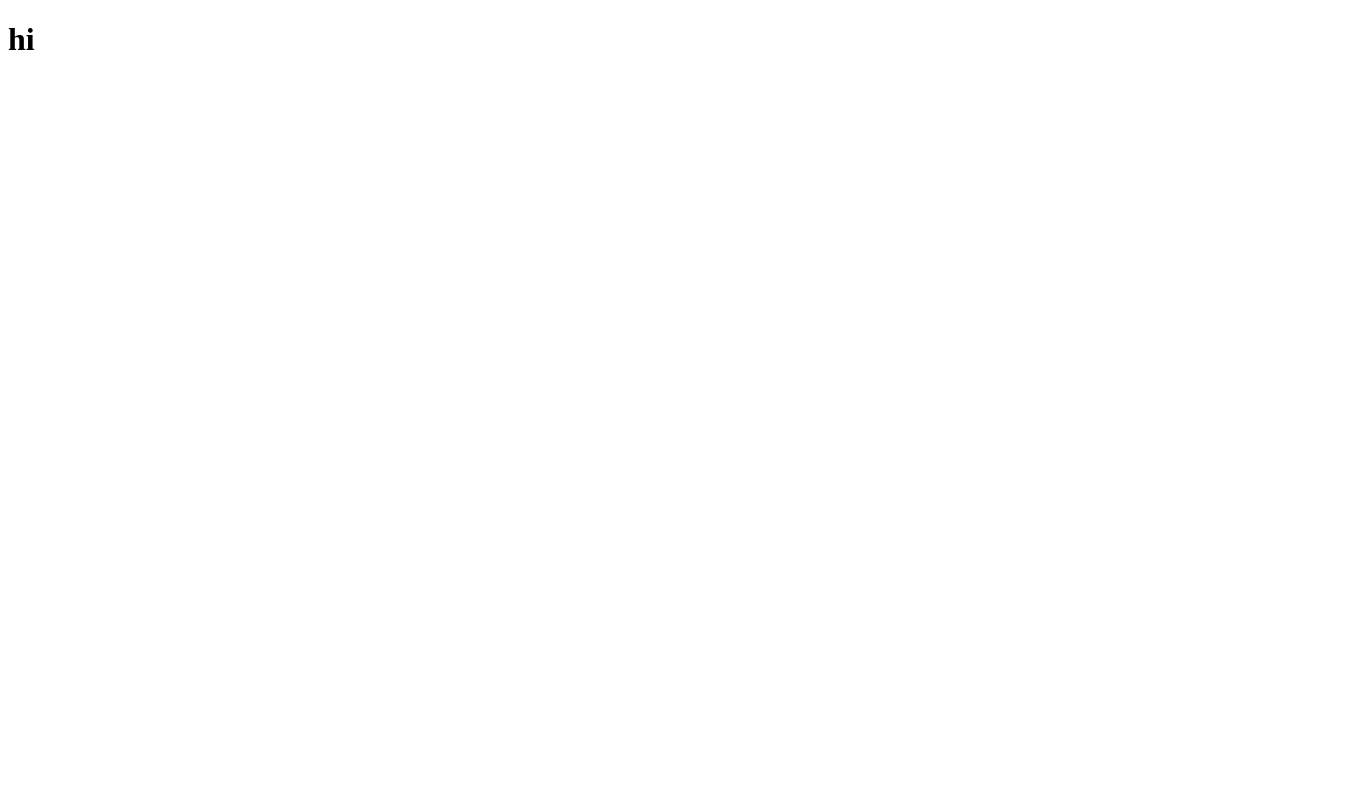
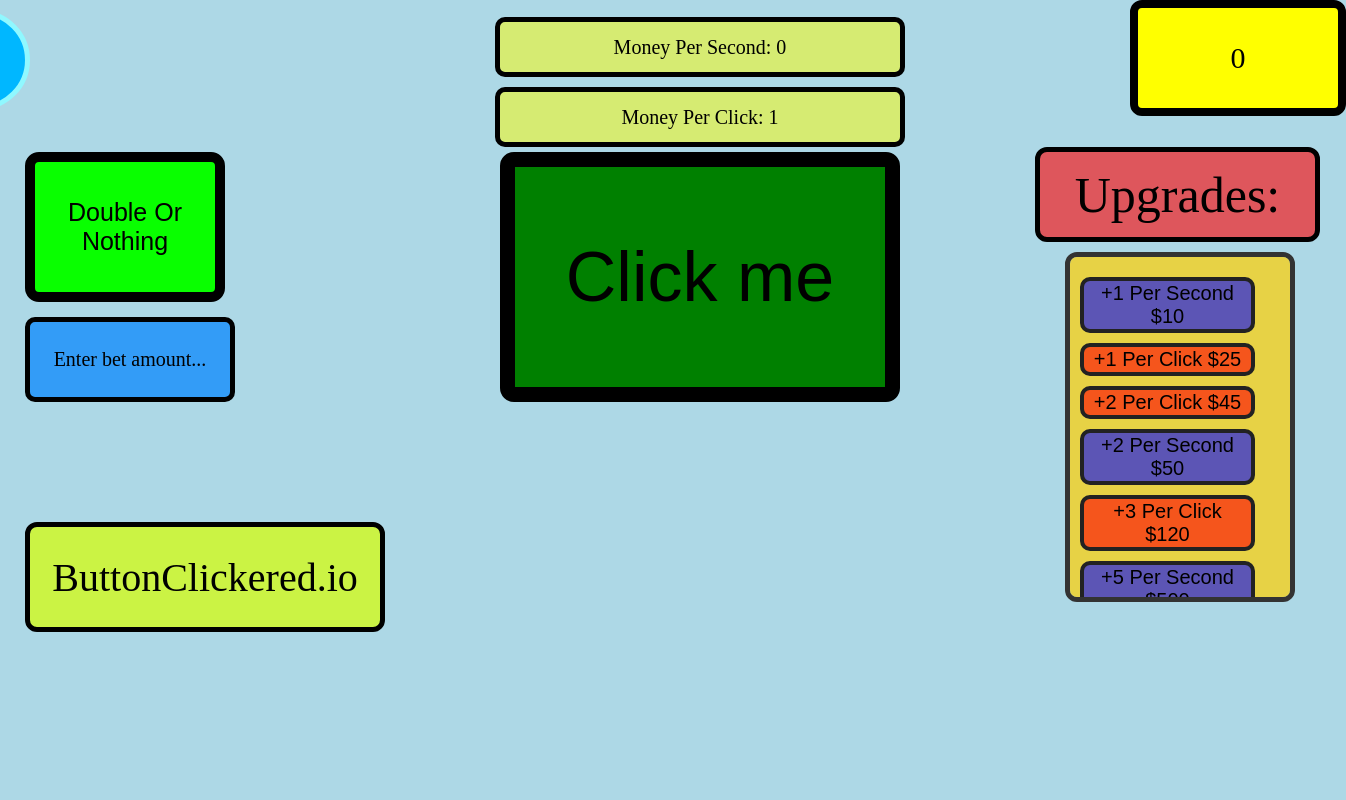
Before and after one commit to buttonclickered/button-clicker, a plain HTML site: page index.html in a window 1280 px wide. Shown: the whole page, 1346 px wide, since content can reach past the window. Drawn offline with Linux system fonts and the light colour scheme.

Commit message:
PLS CLICK

```diff
--- a/index.html
+++ b/index.html
@@ -1,9 +1,38 @@
-<!DOCTYPE html>
-<html>
-    <head>
-<h1> hi </h1>
-    </head>
-    <body>
 
-    </body>
-    </html>
+<html><head>
+   <meta name="description" content="This is a simple online game where you can click a button to get a form of currency. With the currency, you can buy upgrades like: "+1 click per click" or "+2 click per second" which can automate or help you on your journey to get as many clicks as possible! One of the newest feature is that there is a "Double or nothing" where you can enter a amount of clicks and there is a 50/50 to get twice the amount of clicks or to lose them! Now that you know how to play, it's time to start clicking! Good luck on your journey!">
+  <meta name="viewport" content="width=device-width, initial-scale=1.0">
+  <meta name="google-site-verification" content="google078312ee2d77f1e8.html" />
+  <link rel="stylesheet" href="style.css">
+  <title>Button Clicker</title>
+  <link rel="icon" type="image/png" href="favicon.png">
+</head>
+<body>
+  <div id="header">0</div>
+  <br> <br>
+  <button id="clickme" onclick="Add()">Click me</button>
+  <div id="upgrade-container">
+    <button class="upgrade-btn" id="onepsec" onclick="addsec(1,10)">+1 Per Second $10</button>
+    <button class="upgrade-btn" id="oneclick" onclick="addclick(1,25)">+1 Per Click $25</button>
+    <button class="upgrade-btn" id="twoclick" onclick="addclick(2,45)">+2 Per Click $45</button>
+    <button class="upgrade-btn" id="twopsec" onclick="addsec(2,50)"> +2 Per Second $50</button>
+    <button class="upgrade-btn" id="threeclick" onclick="addclick(3,120)"> +3 Per Click $120</button>
+    <button class="upgrade-btn" id="fiveppsec" onclick="addsec(5,500)"> +5 Per Second $500</button>
+    <button class="upgrade-btn" id="tenpsec" onclick="addsec(10,2000)"> +10 Per Second $2000</button>
+        <button class="upgrade-btn" id="fiveclick" onclick="addclick(5,1500)"> +5 Per Click $1500</button>
+        <button class="upgrade-btn" id="twentypsec" onclick="addsec(20,5000)"> +20 Per Second $5000</button>
+
+  </div>
+<div id="APS">Money Per Second: 0</div>
+<div id="CPS">Money Per Click: 1</div>
+<div id="upgrades">Upgrades:</div>
+<button id="rollbutton" onclick="roll()">Double Or Nothing</button>
+<div  placeholder="Enter bet amount..." contenteditable="true" id="amount"></div>
+<div id="buttonclickertitle">ButtonClickered.io</div>
+<button id="circle" onclick="info()"> i </button>
+<button id="infobox" onclick="closeinfo()"></button>
+  <div id="notification" style="display:none;"></div>
+  <script src="script.js"></script>
+
+
+</body></html>
--- /dev/null
+++ b/script.js
@@ -0,0 +1,124 @@
+// Disable right-click context menu for the whole page
+document.addEventListener('contextmenu', function(e) {
+  e.preventDefault();
+});
+
+// Load saved values or use defaults
+let idk = Number(localStorage.getItem('idk')) || 0;
+let persec = Number(localStorage.getItem('persec')) || 0;
+let perclick = Number(localStorage.getItem('perclick')) || 1;
+let intervalId = null;
+const headerDiv = document.getElementById("header");
+const APS = document.getElementById("APS");
+const CPS = document.getElementById("CPS");
+
+function saveGame() {
+  localStorage.setItem('idk', idk);
+  localStorage.setItem('persec', persec);
+  localStorage.setItem('perclick', perclick);
+}
+ const infobox = document.getElementById('infobox');
+function updateHeader() {
+  headerDiv.textContent = idk;
+  saveGame();
+}
+
+
+function Add() {
+  idk = idk + perclick;
+  updateHeader();
+}
+
+
+function startPerSecond() {
+  if (intervalId !== null) return;
+  intervalId = setInterval(() => {
+    idk += persec;
+    updateHeader();
+  }, 1000);
+}
+
+// Update APS and CPS display every 100ms for faster feedback
+setInterval(() => {
+  APS.textContent = 'Money Per Second: ' + persec;
+  CPS.textContent = 'Money Per Click: ' + perclick;
+}, 100);
+
+function showNotification(message) {
+  const notification = document.getElementById('notification');
+  notification.textContent = message;
+  notification.style.display = 'block';
+  setTimeout(() => {
+    notification.style.display = 'none';
+  }, 2000);
+}
+
+function addsec(amount,cost) {
+  if (idk >= cost) {
+    persec = persec + amount;
+    idk -= cost;
+    updateHeader();
+    saveGame();
+  } else {
+    showNotification('Not enough money!');
+  }
+}
+function addclick(amount,cost) {
+  if (idk >= cost) {
+    perclick = perclick + amount;
+    idk -= cost;
+    updateHeader();
+    saveGame();
+  } else {
+    showNotification('Not enough money!');
+  }
+}
+function roll() {
+  const amountEl = document.getElementById('amount');
+  const amountStr = amountEl.innerText || amountEl.textContent;
+  const amount = Number(amountStr);
+
+  console.log("amountStr:", amountStr);
+  console.log("amount:", amount);
+
+  if (isNaN(amount) || amount <= 0) {
+    showNotification('Invalid bet amount!');
+    return;
+  }
+  if (amount > idk) {
+    showNotification('Not enough money!');
+    return;
+  }
+
+  let random = Math.floor(Math.random() * 2);
+  if (random === 0) {
+    idk += amount;
+    showNotification('You won!');
+  } else {
+    idk -= amount;
+    showNotification('You lost!');
+  }
+
+  updateHeader();
+  saveGame();
+}
+let opened = 0;
+function info() {
+  if (opened === 0) {
+   alert("If you want to play the knockoff version, click the button again.");
+    opened = 1;
+  } else {
+    window.location.href = "https://sahebsinghdhatt-eng.github.io/school/";
+    opened = 0;
+  }
+}
+function closeinfo() {
+  const infobox = document.getElementById('infobox');
+  infobox.style.display = 'none';
+  infobox.textContent = "";
+  infobox.style.backgroundColor = "transparent";
+}
+
+// On first load, update header to show loaded values
+updateHeader();
+startPerSecond();
--- /dev/null
+++ b/style.css
@@ -0,0 +1,409 @@
+#notification {
+  position: fixed;
+  left: 50%;
+  bottom: 30px;
+  transform: translateX(-50%);
+  background: #ff4444;
+  color: #fff;
+  padding: 18px 36px;
+  border-radius: 10px;
+  font-size: 22px;
+  box-shadow: 0 2px 12px rgba(0,0,0,0.2);
+  z-index: 1000;
+  display: none;
+  opacity: 0.95;
+  pointer-events: none;
+}
+#upgrade-container {
+  position: relative;
+  left: 1065px;
+  top: -150px;
+  width: 200px;
+  height: 300px;
+  background: rgba(255, 208, 0, 0.7);
+  border: 5px solid #333;
+  border-radius: 12px;
+  overflow-y:scroll;
+  overflow-x:hidden;
+  display: flex;
+  flex-direction: column;
+  gap: 20px;
+  padding: 20px 10px;
+}
+
+.upgrade-btn {
+  width: 180px;
+  height: 60px;
+  font-size: 22px;
+  border: 4px solid #222;
+  border-radius: 10px;
+  background-color: #4a90e2;
+  color: #fff;
+  margin-bottom: 10px;
+  cursor: pointer;
+  transition: background 0.2s;
+}
+.upgrade-btn:hover {
+  background-color: #357abd;
+}
+body {
+  background-color: lightblue;
+  margin: 0;
+  padding: 0;
+  height: 100%;
+}
+#header {
+  border-radius: 12px;
+  border: 8px solid black;
+  background-color: yellow;
+  width: 200px;
+  height: 100px;
+  display: flex;
+  justify-content: center;
+  align-items: center;
+  font-size: 30px;
+  position: relative;
+  left: 1130px;
+}
+#APS {
+  border-radius: 10px;
+  position: relative;
+  left: 495px;
+  bottom: 735px;
+  background-color: rgba(255,255,0,0.5);
+  width: 400px;
+  height: 50px;
+  display: flex;
+  justify-content: center;
+  align-items: center;
+  font-size: 20px;
+  border: 5px solid black;
+  font-style: bold;
+}
+#CPS {
+  border-radius: 10px;
+  position: relative;
+  left:495px;
+  bottom: 725px;
+  background-color: rgba(255,255,0,0.5);
+  width: 400px;
+  height: 50px;
+  display: flex;
+  justify-content: center;
+  align-items: center;
+  font-size: 20px;
+  border: 5px solid black;
+  font-style: bold;
+}
+#clickme {
+  border-radius: 14px;
+  position: relative;
+  left: 500px;
+  background-color: green;
+  width: 400px;
+  height: 250px;
+  display: flex;
+  justify-content: center;
+  align-items: center;
+  font-size: 70px;
+  border: 15px solid black;
+}
+#upgrades {
+  border-radius: 12px;
+  position: relative;
+  left: 1035px;
+  bottom: 725px;
+  background-color: rgba(255,0,0,0.6);
+  width: 275px;
+  height: 85px;
+  display: flex;
+  justify-content: center;
+  align-items: center;
+  font-size: 50px;
+  border: 5px solid black;
+}
+#onepsec {
+  border-radius: 10px;
+  position: relative;
+  left: 0px;
+  bottom: 0px;
+  background-color: rgba(0,0,255,0.6);
+  width: 175px;
+  height: 75px;
+  display: flex;
+  justify-content: center;
+  align-items: center;
+  font-size: 20px;
+  color: black;
+  font-style: bold;
+}
+#oneclick {
+  border-radius: 10px;
+    position: relative;
+  left: 0px;
+  bottom: 20px;
+ background-color: rgba(255, 0, 0, 0.6);
+  width: 175px;
+  height: 75px;
+  display: flex;
+  justify-content: center;
+  align-items: center;
+  font-size: 20px;
+  color: black;
+  font-style: bold;
+}
+#twoclick {
+  border-radius: 10px;
+    position: relative;
+  left: 0px;
+  bottom: 40px;
+ background-color: rgba(255, 0, 0, 0.6);
+  width: 175px;
+  height: 75px;
+  display: flex;
+  justify-content: center;
+  align-items: center;
+  font-size: 20px;
+  color: black;
+  font-style: bold;
+}
+#fivepsec {
+  border-radius: 10px;
+position: relative;
+  left: 0px;
+  bottom: 60px;
+  background-color: rgba(0,0,255,0.6);
+  width: 175px;
+  height: 125px;
+  display: flex;
+  justify-content: center;
+  align-items: center;
+  font-size: 20px;
+  color: black;
+  font-style: bold;
+}
+#twentypsec {
+  border-radius: 10px;
+  position: relative;
+  left: 0px;
+  bottom: 160px;
+  background-color: rgba(0,0,255,0.6);
+  width: 175px;
+  height: 125px;
+  display: flex;
+  justify-content: center;
+  align-items: center;
+  font-size: 20px;
+  color: black;
+  font-style: bold;
+}
+#twoclick {
+  border-radius: 10px;
+    position: relative;
+  left: 0px;
+  bottom: 40px;
+ background-color: rgba(255, 0, 0, 0.6);
+  width: 175px;
+  height: 75px;
+  display: flex;
+  justify-content: center;
+  align-items: center;
+  font-size: 20px;
+  color: black;
+  font-style: bold;
+}
+#twopsec {
+  border-radius: 10px;
+  position: relative;
+  left: 0px;
+  bottom: 60px;
+  background-color: rgba(0,0,255,0.6);
+  width: 175px;
+  height: 75px;
+  display: flex;
+  justify-content: center;
+  align-items: center;
+  font-size: 20px;
+  color: black;
+  font-style: bold;
+}
+#threeclick {
+  border-radius: 10px;
+    position: relative;
+  left: 0px;
+  bottom: 80px;
+  background-color: rgba(255, 0, 0, 0.6);
+  width: 175px;
+  height: 75px;
+  display: flex;
+  justify-content: center;
+  align-items: center;
+  font-size: 20px;
+  color: black;
+  font-style: bold;
+}
+#fiveppsec {
+  border-radius: 10px;
+position: relative;
+  left: 0px;
+  bottom: 100px;
+  background-color: rgba(0,0,255,0.6);
+  width: 175px;
+  height: 125px;
+  display: flex;
+  justify-content: center;
+  align-items: center;
+  font-size: 20px;
+  color: black;
+  font-style: bold;
+}
+#tenpsec {
+  border-radius: 10px;
+position: relative;
+  left: 0px;
+  bottom: 120px;
+  background-color: rgba(0,0,255,0.6);
+  width: 175px;
+  height: 125px;
+  display: flex;
+  justify-content: center;
+  align-items: center;
+  font-size: 20px;
+  color: black;
+  font-style: bold;
+}
+#fiveclick {
+  border-radius: 10px;
+    position: relative;
+  left: 0px;
+  bottom: 140px;
+  background-color: rgba(255, 0, 0, 0.6);
+  width: 175px;
+  height: 75px;
+  display: flex;
+  justify-content: center;
+  align-items: center;
+  font-size: 20px;
+  color: black;
+  font-style: bold;
+}
+#rollbutton {
+  border-radius: 14px;
+  position: relative;
+  left: 25px;
+  bottom: 815px;
+  background-color: rgb(9, 255, 0);
+  width: 200px;
+  height: 150px;
+  display: flex;
+  justify-content: center;
+  align-items: center;
+  font-size: 25px;
+  border: 10px solid black;
+  animation: rollAnim 0.5s infinite;
+}
+#rollbutton:hover {background-color: #16c51c}
+
+#rollbutton:active {
+  background-color: #0eb114;
+  box-shadow: 0 5px #666;
+  transform: translateY(4px);
+}
+#clickme:hover {background-color: rgb(27, 141, 12)}
+
+#clickme:active {
+  background-color: #0eb114;
+  box-shadow: 0 5px #666;
+  transform: translateY(4px);
+}
+#amount {
+  border-radius: 10px;
+  position: relative;
+  left: 25px;
+  bottom: 800px;
+  background-color: rgba(0, 132, 255, 0.7);
+  width: 200px;
+  height: 75px;
+  display: flex;
+  justify-content: center;
+  align-items: center;
+  font-size: 30px;
+  border: 5px solid black;
+}
+/* Show placeholder when the element is empty */
+[contenteditable][placeholder]:empty::before {
+  content: attr(placeholder);
+  color: #000000;
+  /* optional styling */
+  display: flex;
+  align-items: center;
+  pointer-events: none;
+  font-size: 20px;
+  display: block; /* help for Firefox */
+}
+#clickthat {
+  border-radius: 12px;
+  position: relative;
+  left: 1000px;
+  bottom: 900px;
+  background-color: rgba(255, 0, 0, 0.7);
+  width: 200px;
+  height: 75px;
+  display: flex;
+  justify-content: center;
+  align-items: center;
+  font-size: 30px;
+  border: 5px solid black;
+}
+/* When focused and still empty, don’t show placeholder */
+[contenteditable][placeholder]:empty:focus::before {
+  content: "";
+}
+#buttonclickertitle {
+  border-radius: 12px;
+  position: relative;
+  left: 25px;
+  bottom: 680px;
+  background-color: rgba(217, 255, 0, 0.7);
+  width: 350px;
+  height: 100px;
+  display: flex;
+  justify-content: center;
+  align-items: center;
+  font-size: 40px;
+  border: 5px solid black;
+}
+
+#circle {
+  border-radius: 50%;
+  width: 100px;
+  height: 100px;
+  background-color: rgb(0, 183, 255);
+  position: absolute;
+  top: 10px;
+  color: white;
+  font-style: bold;
+  font-size: 60px;
+  display: flex;
+  justify-content: center;
+  align-items: center;
+  right: 1250px;
+  animation: pulse 2s infinite;
+  border: 5px solid rgb(144, 248, 255);
+}
+#infobox {
+  border-radius: 12px;
+  position: relative;
+  left: 25px;
+  background-color: transparent;
+  bottom: 1000px;
+  width: 350px;
+  height: 200px;
+  display: flex;
+  justify-content: center;
+  align-items: center;
+  font-size: 20px;
+  border: 0px solid black;
+  text-align: center;
+  padding: 10px;
+}
```
